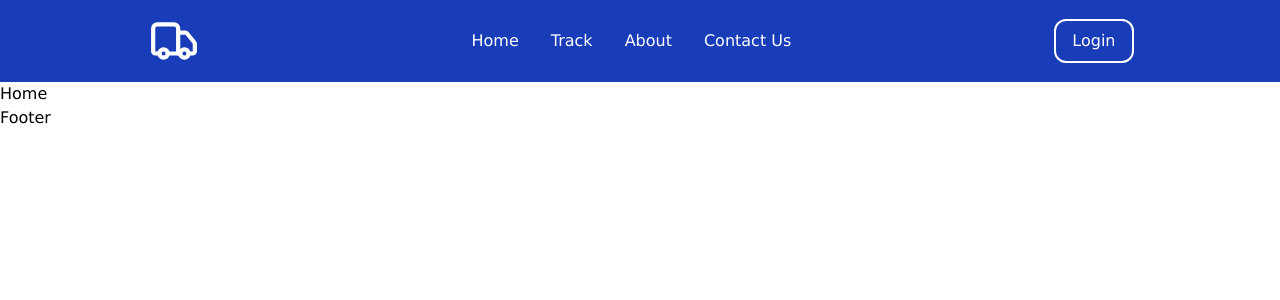
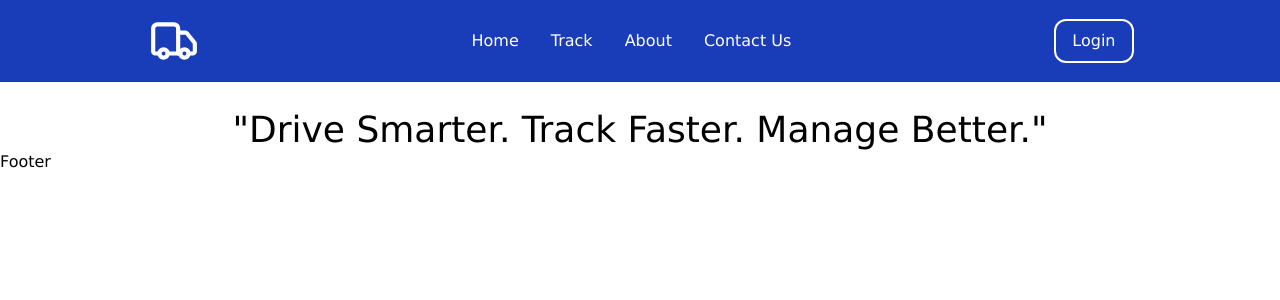
Before and after one commit to Ragu162004/Fleet_Tracking_CMS, a React (Vite) app in the folder client/: page / in a window 1280 px wide. Shown: the top 300 px of the page. Built offline with nearby package versions, Linux system fonts and the light colour scheme.

Commit message:
home page in progress

```diff
--- a/client/src/pages/user/home.jsx
+++ b/client/src/pages/user/home.jsx
@@ -2,7 +2,9 @@ import React from 'react'
 
 const Home = () => {
   return (
-    <div>Home</div>
+    <div>
+      <p className='text-4xl flex flex-row justify-center mt-7 '>"Drive Smarter. Track Faster. Manage Better."</p>
+    </div>
   )
 }
 
```
